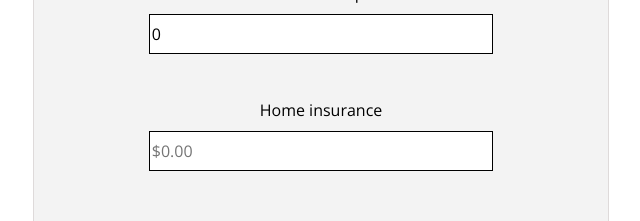
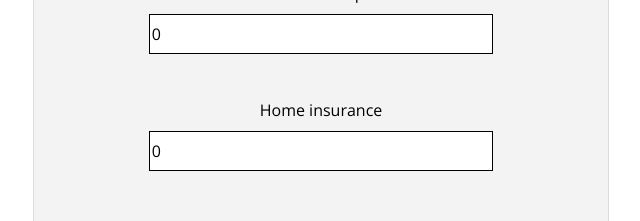
Before and after one commit to LetSamEqual/mortage-calc-react, a React (Create React App) app: page / in a window 1280 px wide. Shown: the part 3000-3221 px from the top of the page, without its empty margins (31-671 px from the left). Built offline with nearby package versions, Linux system fonts and the light colour scheme.

Commit message:
fixed home insurance field

```diff
--- a/src/components/calculator/Calculator.js
+++ b/src/components/calculator/Calculator.js
@@ -566,12 +566,12 @@ const Calculator = () => {
           <label>Home insurance</label>
           <input
             type="text"
-            name="insurance"
+            name="homeInsurance"
             placeholder="$0.00"
             className="greenBorderFocus"
             maxLength="9"
             inputMode="numeric"
-            value={mortgageCalculator.insurance}
+            value={mortgageCalculator.homeInsurance}
             onChange={handleInput}
             onBlur={handleBlur}
             onFocus={handleFocus}
```
